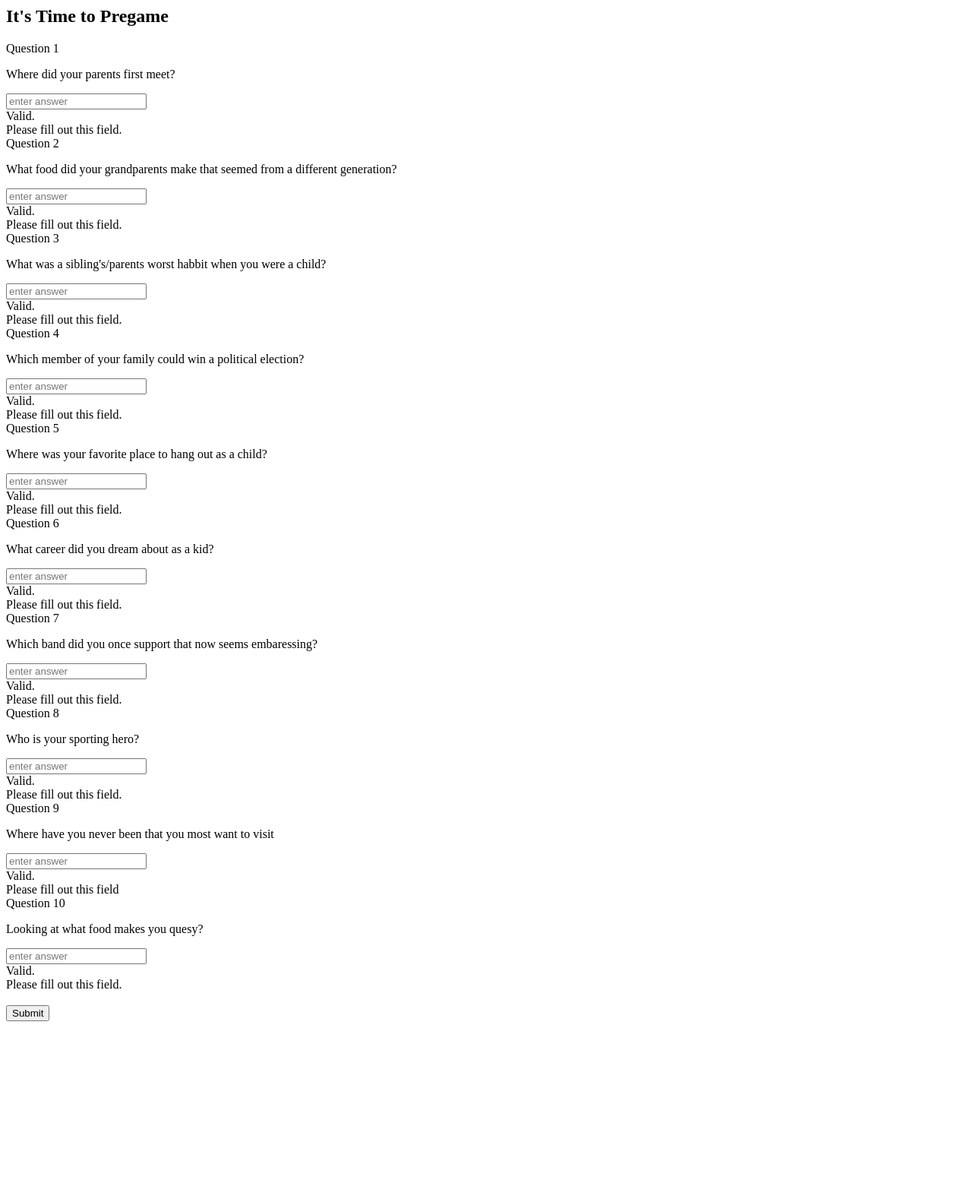
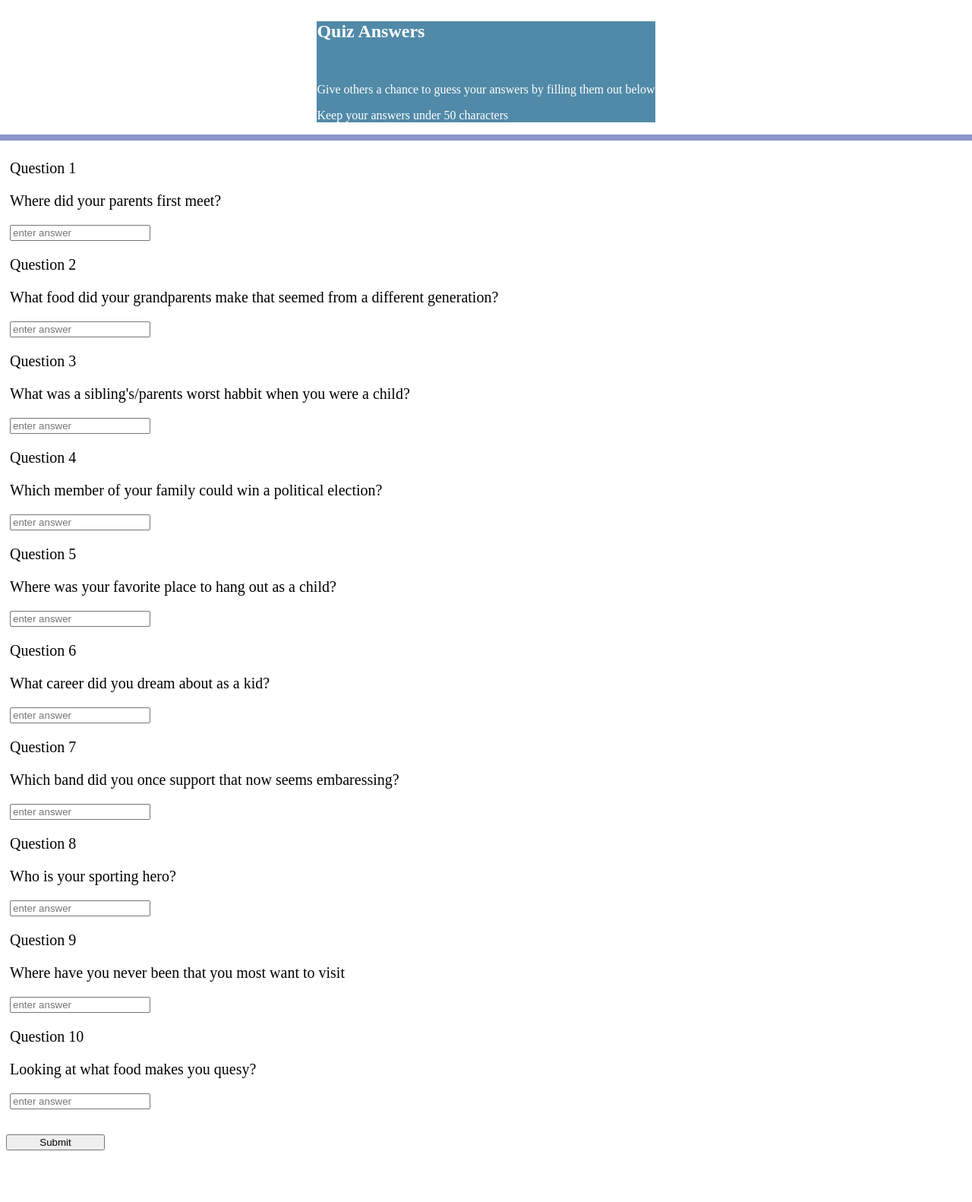
Before and after one commit to mijamessmith/Quiz-Me, a Node server app: template views/pages/pregame.ejs in a window 1280 px wide. Shown: the whole page at 76% size. Before the commit the page ends 1344 px from the top, so only its background shows below. Run offline with Node 20, Linux system fonts and the light colour scheme; the template is opened without the code that fills it, so the values that code supplies are empty; some libraries are stand-ins or nearby versions.

Commit message:
update again

```diff
--- a/js/routes/welcome.js
+++ b/js/routes/welcome.js
@@ -13,7 +13,7 @@ router.post("/welcomeData", (req, res, next) => {
     VALUES ("${req.body.streetAddress}", "${req.body.city}", "${req.body.state}", "${req.body.zipcode}",
     "${req.body.country}", "${req.body.sex}", "${req.body.birthdate}")`, (err, result) => {
         if (err) throw err;
-        else res.render("pages/home");
+        else res.render("pages/pregame");
     });
 });
 
--- /dev/null
+++ b/views/css/pregame.css
@@ -0,0 +1,37 @@
+.pregame-container {
+    display: flex;
+    align-items: center;
+    justify-content: center;
+    flex-direction: column;
+}
+
+.pregame-title {
+
+}
+
+.jumbotron {
+    background-color: #508AA8;
+    color: white;
+}
+
+.pregame-form {
+    width: 100%;
+    border-top: 8px solid #8B95C9;
+    padding: 10px;
+    margin-bottom: 50px;
+}
+
+.form-question {
+    margin-top: 10px;
+    margin-bottom: 10px;
+    padding: 5px;
+    font-size: 20px;
+}
+
+.row {
+    width: 100% !important;
+}
+
+.btn {
+    width: 130px !important
+}
--- a/views/pages/pregame.ejs
+++ b/views/pages/pregame.ejs
@@ -1,87 +1,68 @@
-<h2>It's Time to Pregame</h2>
-<form action="/questionaire" class="needs-validattion" method="post" novalidate>
-	<div class="row">
+<link rel="stylesheet" type="text/css" href="../css/pregame.css">
+
+
+  <div class="pregame-container">
+	<div class="container.mt-4">
+		<div class="jumbotron">
+			<h2 class="pregame-description">Quiz Answers</h2>
+      <br/>
+      <p>Give others a chance to guess your answers by filling them out below</p>
+      <p>Keep your answers under 50 characters</p>
+		</div>
+	</div>
+	<form action="/questionaire" class="pregame-form" method="post" novalidate>
+      <div class="form-question">
 				<label for="q1">Question 1</label>
 				<p class="questionaire">Where did your parents first meet?</p>
-	  <input type="text" class="form-control" placeholder="enter answer" name="q1" required>
-	  <div class="valid-feedback">Valid.</div>
-      <div class="invalid-feedback">Please fill out this field.</div>
-
+				<input type="text" class="form-control" required placeholder="enter answer" name="q1" required>
+			</div>
+      <div class="form-question">
         <label for="q2">Question 2</label>
         <p class="questionaire">What food did your grandparents make that seemed from a different generation?</p>
-	  <input type="text" class="form-control" placeholder="enter answer" name="q2" required>
-	  <div class="valid-feedback">Valid.</div>
-      <div class="invalid-feedback">Please fill out this field.</div>
-
+        <input type="text" class="form-control" required placeholder="enter answer" name="q2" required="">
+			</div>
+      <div class="form-question">
         <label for="q3">Question 3</label>
         <p class="questionaire">What was a sibling's/parents worst habbit when you were a child?</p>
-	  <input type="text" class="form-control" placeholder="enter answer" name="q3" required>
-	  <div class="valid-feedback">Valid.</div>
-      <div class="invalid-feedback">Please fill out this field.</div>
-
+        <input type="text" class="form-control" required placeholder="enter answer" name="q3" required="">
+			</div>
+      <div class="form-question">
         <label for="q4">Question 4</label>
         <p class="questionaire">Which member of your family could win a political election?</p>
-	  <input type="text" class="form-control" placeholder="enter answer" name="q4" required>
-	  <div class="valid-feedback">Valid.</div>
-      <div class="invalid-feedback">Please fill out this field.</div>
-
+        <input type="text" class="form-control" required placeholder="enter answer" name="q4" required="">
+			</div>
+      <div class="form-question">
         <label for="q5">Question 5</label>
         <p class="questionaire">Where was your favorite place to hang out as a child?</p>
-	  <input type="text" class="form-control" placeholder="enter answer" name="q5" required>
-	  <div class="valid-feedback">Valid.</div>
-      <div class="invalid-feedback">Please fill out this field.</div>
-
+        <input type="text" class="form-control" required placeholder="enter answer" name="q5" required="">
+		 </div>
+      <div class="form-question">
         <label for="q6">Question 6</label>
         <p class="questionaire">What career did you dream about as a kid?</p>
-	  <input type="text" class="form-control" placeholder="enter answer" name="q6" required>
-	  <div class="valid-feedback">Valid.</div>
-      <div class="invalid-feedback">Please fill out this field.</div>
-
+        <input type="text" class="form-control" required placeholder="enter answer" name="q6" required="">
+			</div>
+      <div class="form-question">
         <label for="q7">Question 7</label>
         <p class="questionaire">Which band did you once support that now seems embaressing?</p>
-	  <input type="text" class="form-control" placeholder="enter answer" name="q7" required>
-	  <div class="valid-feedback">Valid.</div>
-      <div class="invalid-feedback">Please fill out this field.</div>
-
+        <input type="text" class="form-control" required placeholder="enter answer" name="q7" required="">
+			</div>
+      <div class="form-question">
         <label for="q8">Question 8</label>
         <p class="questionaire">Who is your sporting hero?</p>
-	  <input type="text" class="form-control" placeholder="enter answer" name="q8" required>
-	  <div class="valid-feedback">Valid.</div>
-      <div class="invalid-feedback">Please fill out this field.</div>
-
+        <input type="text" class="form-control" required placeholder="enter answer" name="q8" required="">
+      </div>
+      <div class="form-question">
         <label for="q9">Question 9</label>
         <p class="questionaire">Where have you never been that you most want to visit</p>
-	  <input type="text" class="form-control" placeholder="enter answer" name="q9" required>
-	  <div class="valid-feedback">Valid.</div>
-      <div class="invalid-feedback">Please fill out this field</div>
-
+        <input type="text" class="form-control" required placeholder="enter answer" name="q9" required="">
+      </div>
+      <div class="form-question">
         <label for="q10">Question 10</label>
         <p class="questionaire">Looking at what food makes you quesy?</p>
-	  <input type="text" class="form-control" placeholder="enter answer" name="q10" required>
-	  <div class="valid-feedback">Valid.</div>
-      <div class="invalid-feedback">Please fill out this field.</div>
+        <input type="text" class="form-control" required placeholder="enter answer" name="q10" required="">
+      </div>
 		  <br/>
 		  <button type="submit" class="btn btn-primary">Submit</button>
+
+	</form>
 </div>
-</form>
-
-<script>
-// Disable form submissions if there are invalid fields
-(function() {
-  'use strict';
-  window.addEventListener('load', function() {
-    // Get the forms we want to add validation styles to
-    var forms = document.getElementsByClassName('needs-validation');
-    // Loop over them and prevent submission
-    var validation = Array.prototype.filter.call(forms, function(form) {
-      form.addEventListener('submit', function(event) {
-        if (form.checkValidity() === false) {
-          event.preventDefault();
-          event.stopPropagation();
-        }
-        form.classList.add('was-validated');
-      }, false);
-    });
-  }, false);
-})();
-</script>
--- /dev/null
+++ b/views/resources.js
@@ -0,0 +1,5 @@
+var siteDefaultBackgroundColorArray = [
+    "#8B95C9", /*purple navbar*/
+    "rgb(80, 138, 168)", //blue jumbotron
+    "#478978" //green footer
+]
```
Also changed, not shown: js/routes/login.js (+13 -2 lines), js/routes/pregame.js (+15 -14 lines). Lines whose indentation alone changed are shown as unchanged.
